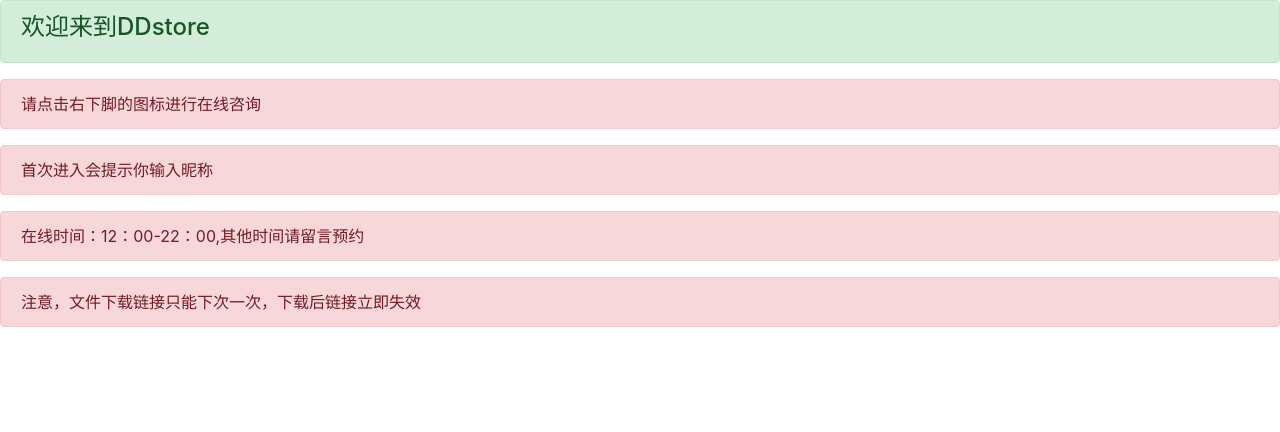
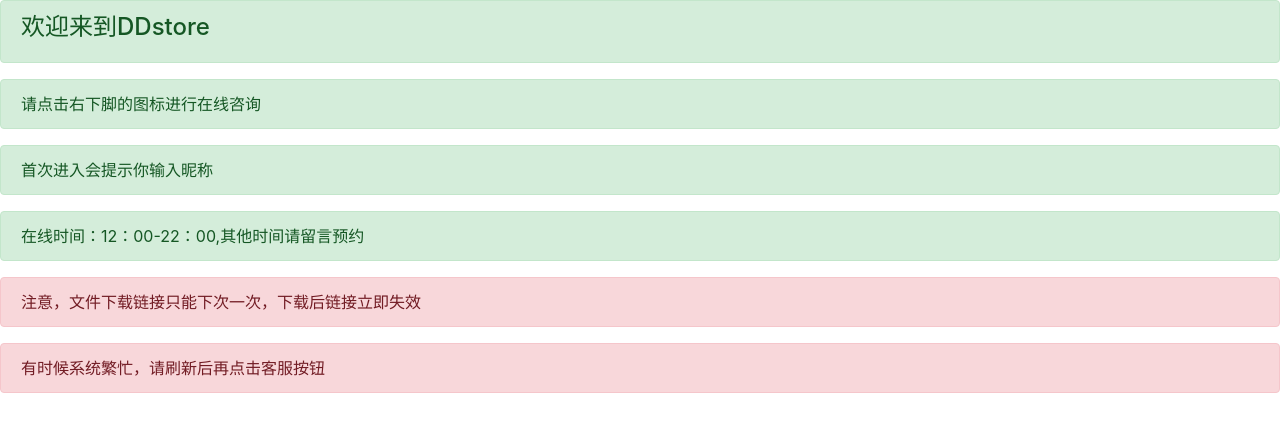
Before and after one commit to 7moc/share, a plain HTML site: page index.html in a window 1280 px wide. Drawn offline with nearby package versions, Linux system fonts and the light colour scheme.

Commit message:
Update index.html

```diff
--- a/index.html
+++ b/index.html
@@ -8,7 +8,7 @@
     <!-- Bootstrap CSS -->
     <link rel="stylesheet" href="https://stackpath.bootstrapcdn.com/bootstrap/4.3.1/css/bootstrap.min.css" integrity="sha384-ggOyR0iXCbMQv3Xipma34MD+dH/1fQ784/j6cY/iJTQUOhcWr7x9JvoRxT2MZw1T" crossorigin="anonymous">
     <script id="TelegramLiveChatLoader" data-bot="272CEAA6-02FA-11EA-B7B5-6FDA22E822B5" src="//livechatbot.net/assets/chat/js/loader.js"></script>
-    <title>Hello, world!</title>
+    <title>DDstore</title>
   </head>
   <body>
    <div class="alert alert-success" role="alert">
@@ -19,20 +19,21 @@
 <!--     <p class="mb-0">2、首次进入会提示你输入昵称</p>-->
 <!--     -->
   </div>
-   <div class="alert alert-danger" role="alert">
+   <div class="alert alert-success" role="alert">
   请点击右下脚的图标进行在线咨询
 </div>
-   <div class="alert alert-danger" role="alert">
+   <div class="alert alert-success" role="alert">
   首次进入会提示你输入昵称
 </div>
-   <div class="alert alert-danger" role="alert">
+   <div class="alert alert-success" role="alert">
   在线时间：12：00-22：00,其他时间请留言预约
 </div>
    <div class="alert alert-danger" role="alert">
   注意，文件下载链接只能下次一次，下载后链接立即失效
 </div>
-
-
+  <div class="alert alert-danger" role="alert">
+  有时候系统繁忙，请刷新后再点击客服按钮
+</div>
 
     <!-- Optional JavaScript -->
     <!-- jQuery first, then Popper.js, then Bootstrap JS -->
```
